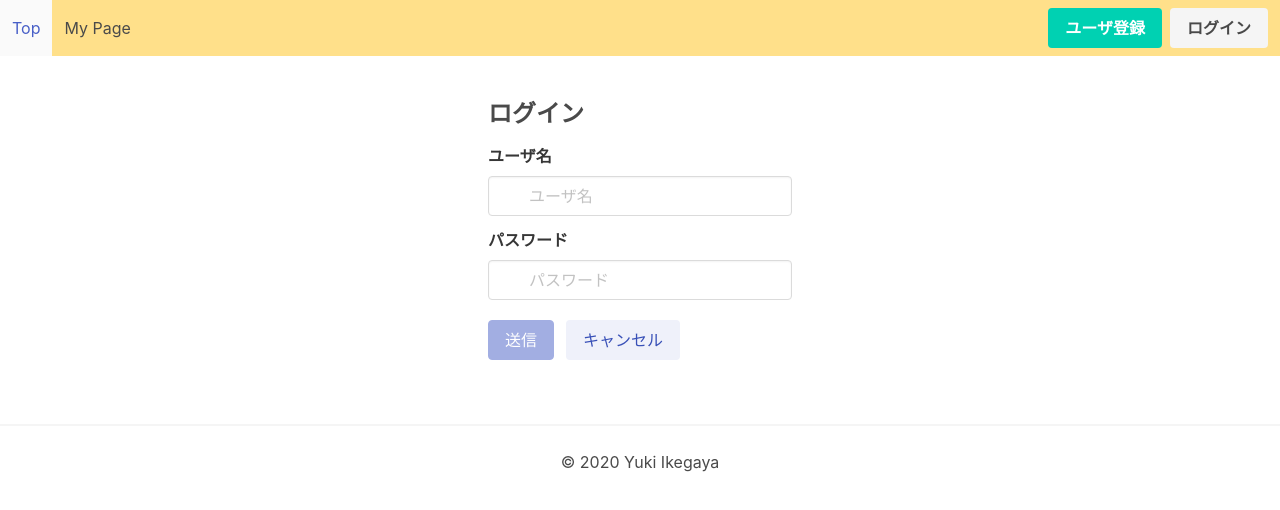
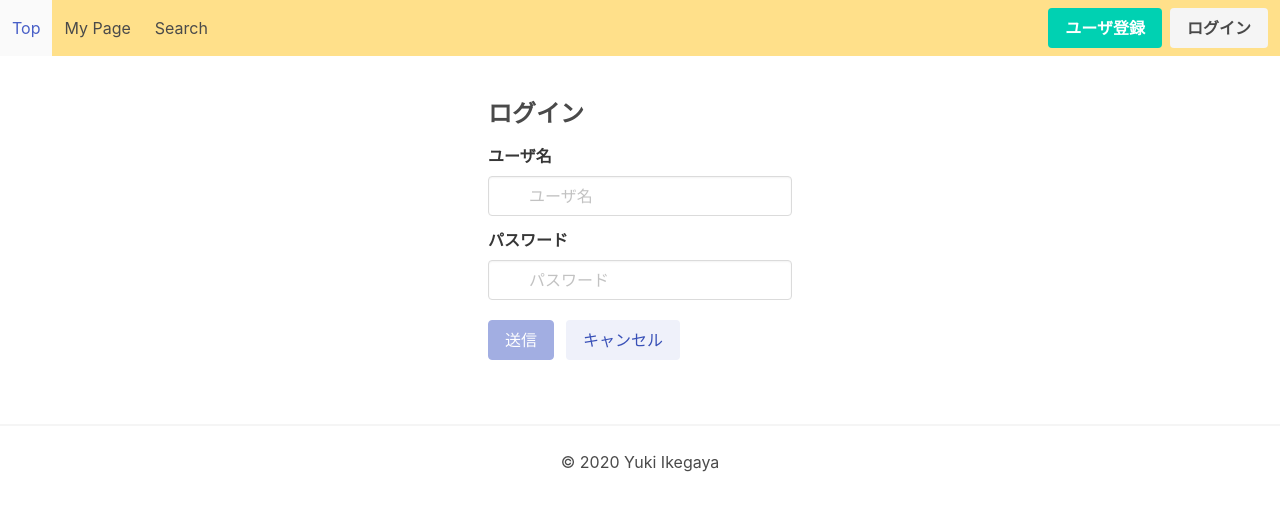
Before and after one commit to ikeyu0806/movie-info, a Next.js app: page /login in a window 1280 px wide. Shown: the top 510 px of the page. Built offline with nearby package versions, Linux system fonts and the light colour scheme.

Commit message:
fix lint, add search movie routing

```diff
--- a/components/Layout.tsx
+++ b/components/Layout.tsx
@@ -10,7 +10,7 @@ type Props = {
   title?: string
 }
 
-const Layout = ({ children, title = 'This is the default title' }: Props) => {
+const Layout = ({ children, title = 'This is the default title' }: Props): JSX.Element => {
   const [currentUser, setCurrentUser] = useState<CurrentUser>({id: 0, token: "", name: "", email: ""});
 
   useEffect(() => {
@@ -37,6 +37,11 @@ const Layout = ({ children, title = 'This is the default title' }: Props) => {
           <Link href="/my_page">
             <a className="navbar-item">My Page</a>
           </Link>{' '}
+          {' '}
+          <Link href="/search/movies">
+            <a className="navbar-item">Search</a>
+          </Link>{' '}
+          {' '}
 
           <div className="navbar-end">
             <div className="navbar-item">
--- a/components/Popular.tsx
+++ b/components/Popular.tsx
@@ -5,13 +5,13 @@ import axios from 'axios'
 
 import { MoviePoster } from '../interfaces/MoviePoster'
 
-const Popular = () => {
+const Popular = (): JSX.Element => {
   const [trendMovies, setTrendMovies] = useState<MoviePoster[]>([]);
 
   useEffect(() => {
     async function fetchRooms() {
       const trendMovies = await axios.get(
-        'https://api.themoviedb.org/3/movie/popular?api_key='　+ process.env.tmdbApi + '&language=ja&page=1',
+        'https://api.themoviedb.org/3/movie/popular?api_key=' + process.env.tmdbApi + '&language=ja&page=1',
       );
       setTrendMovies(trendMovies.data.results);
     }
--- a/components/Trend.tsx
+++ b/components/Trend.tsx
@@ -5,13 +5,13 @@ import axios from 'axios'
 
 import { MoviePoster } from '../interfaces/MoviePoster'
 
-const Trend = () => {
+const Trend = (): JSX.Element => {
   const [trendMovies, setTrendMovies] = useState<MoviePoster[]>([]);
 
   useEffect(() => {
     async function fetchRooms() {
       const trendMovies = await axios.get(
-        'https://api.themoviedb.org/3/movie/now_playing?api_key='　+ process.env.tmdbApi + '&language=ja&page=1',
+        'https://api.themoviedb.org/3/movie/now_playing?api_key=' + process.env.tmdbApi + '&language=ja&page=1',
       );
       setTrendMovies(trendMovies.data.results);
     }
--- a/pages/signup.tsx
+++ b/pages/signup.tsx
@@ -7,7 +7,7 @@ import { useRouter } from 'next/router'
 
 export const CurrentUserContext = createContext<CurrentUser>({id: 0, token: "", name: "", email: ""})
 
-const SignUp = () => {
+const SignUp = (): JSX.Element => {
   const [name, setName] = useState<string>("")
   const [email, setEmail] = useState<string>("")
   const [password1, setPassword1] = useState<string>("")
```
Also changed, not shown: pages/search/movies.tsx (added, +13 -0 lines).
